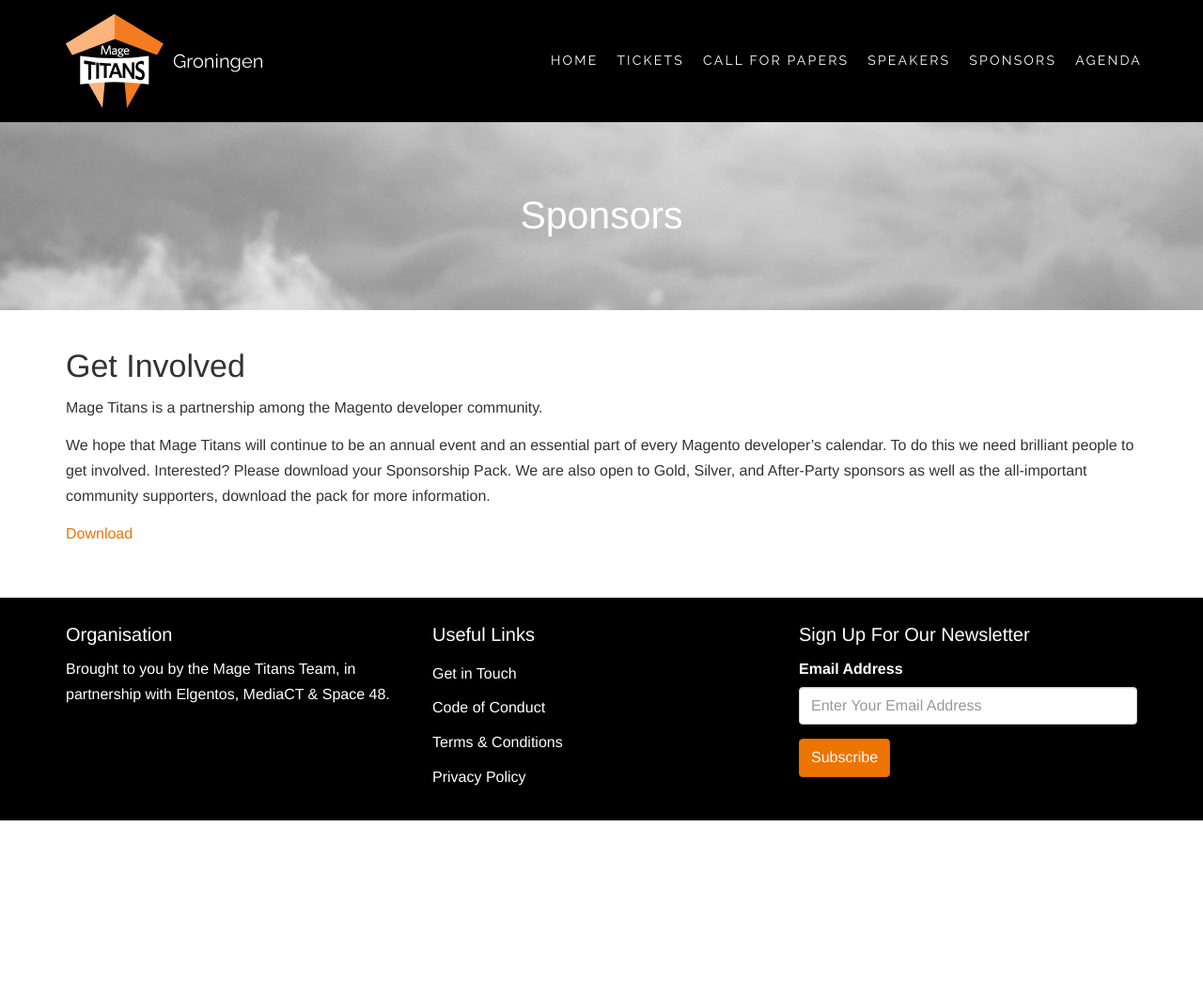
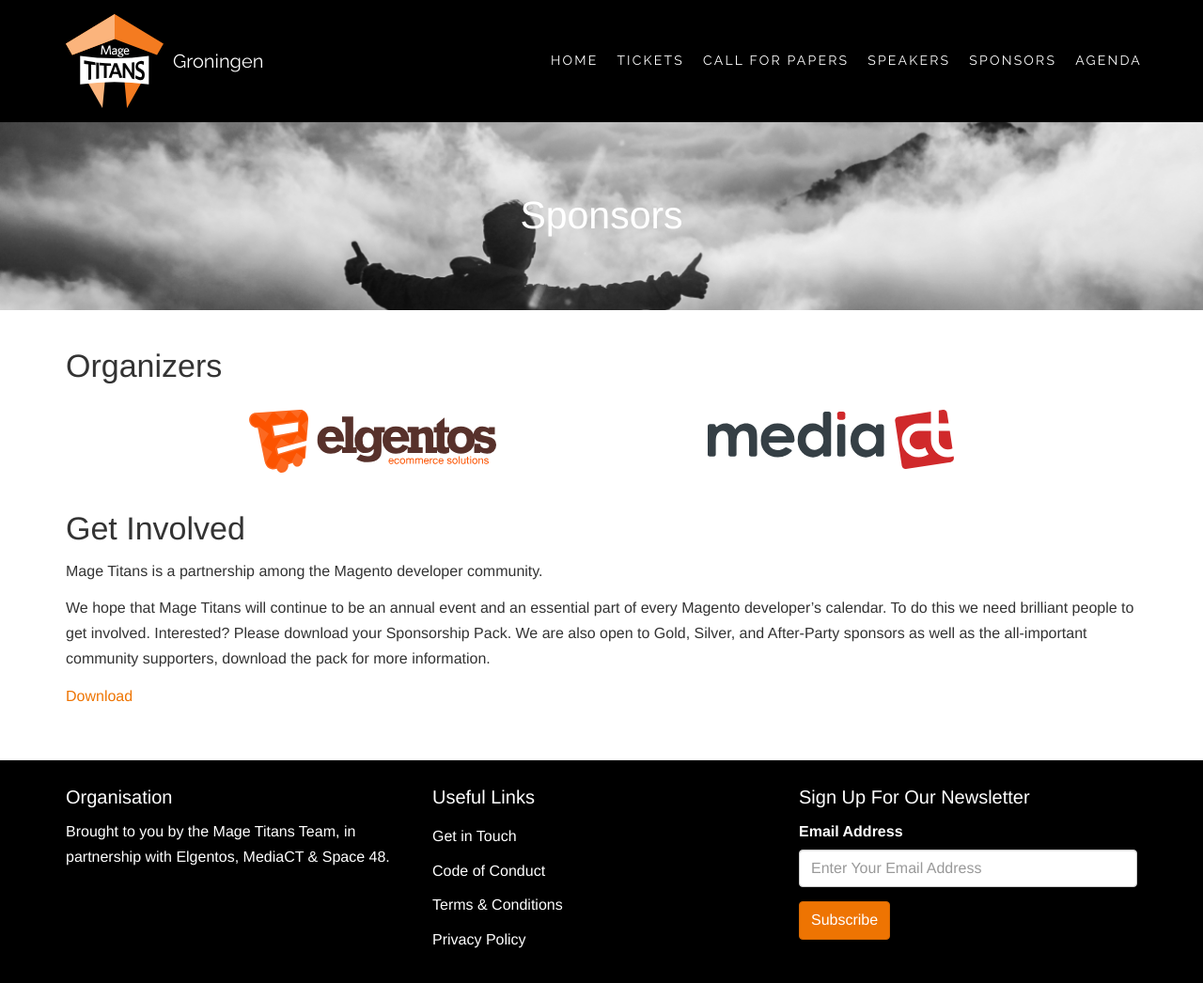
Before and after one commit to elgentos/magetitans, a Jekyll site: the page built from sponsors.html, in a window 1280 px wide and 1046 px high. Shown: the whole window at 94% size. Built offline with Jekyll 4.4.1, drawn with Linux system fonts in a browser that asks for light colours; comment, search, counter and statistics services are not loaded.

Commit message:
Add Elgentos and MediaCT as organisers to the sponsor page
To display us as organisers, the logo of Elgentos and MediaCT needed
to be displayed on the sponsors page and links should be made to the
websites.

```diff
--- a/sponsors.html
+++ b/sponsors.html
@@ -14,6 +14,16 @@ permalink: /sponsors/
 <div class="container">
     <div class="row">
         <div class="col-md-12">
+            <h2>Organizers</h2>
+            <div class="row">
+                <div class="col-md-3 col-md-offset-2">
+                    <a href="https://elgentos.nl" target="_blank" title="elgentos ecommerce solutions"><img src="{{ "/assets/images/logos/elgentos.svg" | absolute_url }}"></a>
+                </div>
+                <div class="col-md-3 col-md-offset-2">
+                    <a href="https://mediact.nl" target="_blank" title="MediaCT"><img src="{{ "/assets/images/logos/mediact.svg" | absolute_url }}"></a>
+                </div>
+            </div>
+
             <h2>Get Involved</h2>
             <p>
                 Mage Titans is a partnership among the Magento developer community.
```
Also changed, not shown: assets/images/logos/elgentos.svg (added), assets/images/logos/mediact.svg (added).
